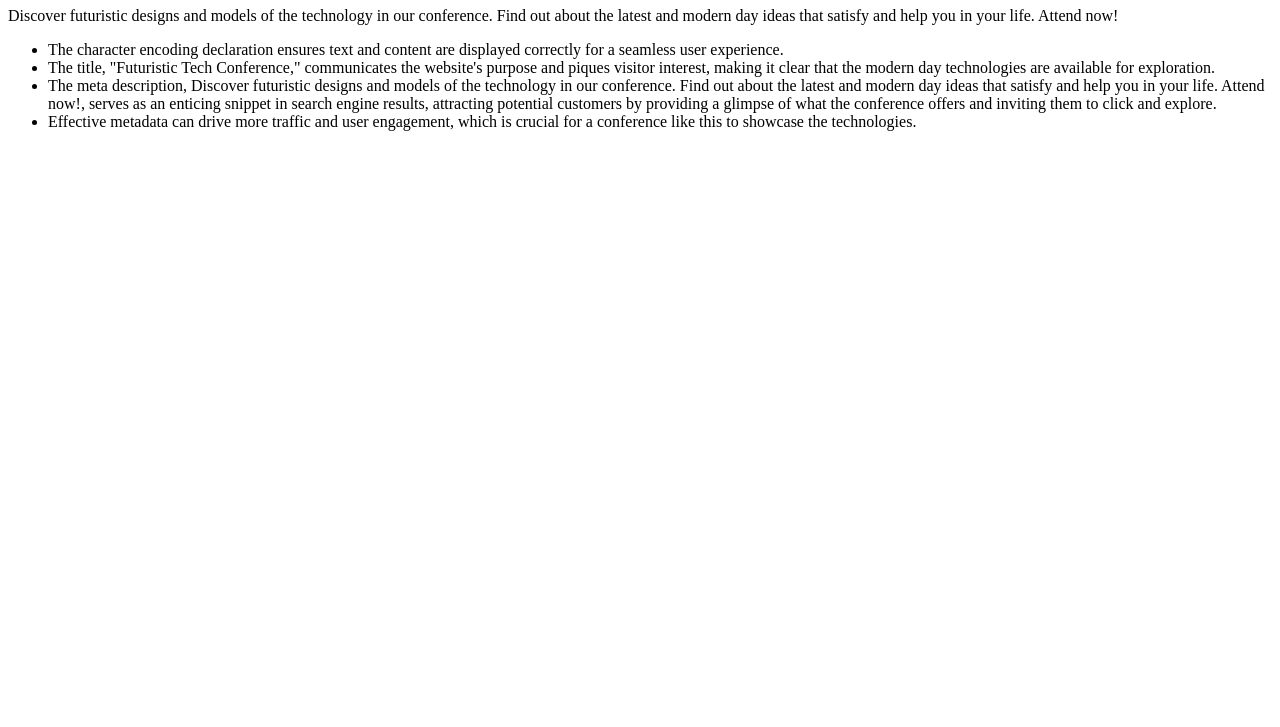
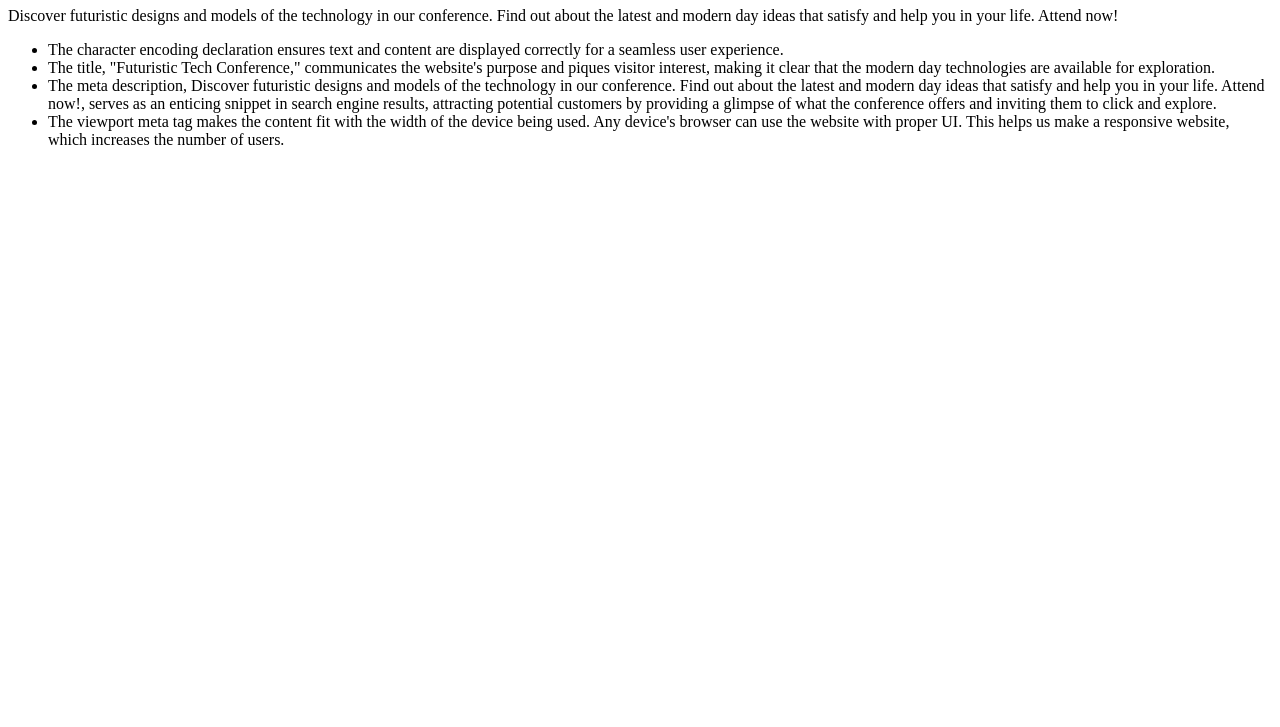
Before and after one commit to Ananth04/Aganitha_bootcamp_Ananth, a plain HTML site: page html-css/section1/ex-2/index.html in a window 1280 px wide. Shown: the part 73-800 px from the top of the page. Drawn offline with Linux system fonts and the light colour scheme.

Commit message:
Modifying sec1 ex2

```diff
--- a/html-css/section1/ex-2/index.html
+++ b/html-css/section1/ex-2/index.html
@@ -15,7 +15,7 @@
         <li>The character encoding declaration ensures text and content are displayed correctly for a seamless user experience.</li>
         <li>The title, "Futuristic Tech Conference," communicates the website's purpose and piques visitor interest, making it clear that the modern day technologies are available for exploration.</li>
         <li>The meta description, Discover futuristic designs and models of the technology in our conference. Find out about the latest and modern day ideas that satisfy and help you in your life. Attend now!, serves as an enticing snippet in search engine results, attracting potential customers by providing a glimpse of what the conference offers and inviting them to click and explore.</li>
-        <li>Effective metadata can drive more traffic and user engagement, which is crucial for a conference like this to showcase the technologies.</li>
+        <li>The viewport meta tag makes the content fit with the width of the device being used. Any device's browser can use the website with proper UI. This helps us make a responsive website, which increases the number of users.</li>
     </ul>
 </body>
 </html>
```
